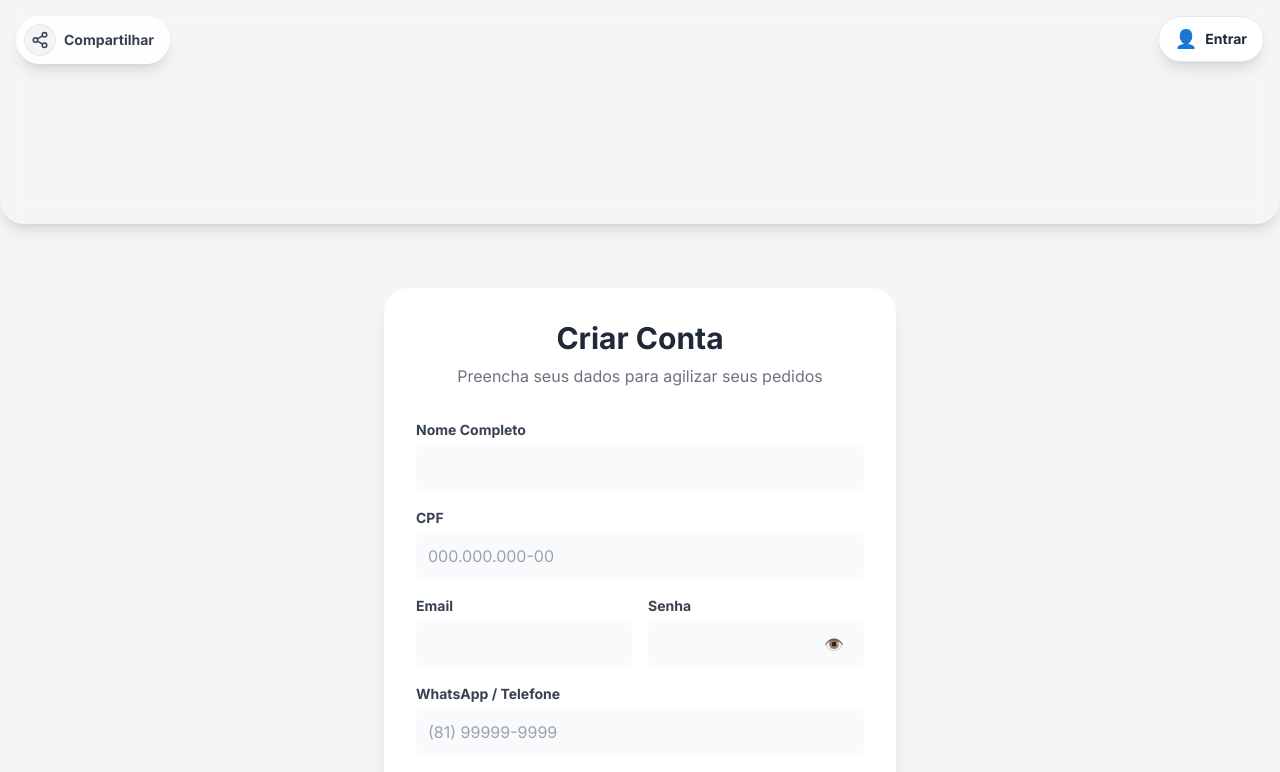
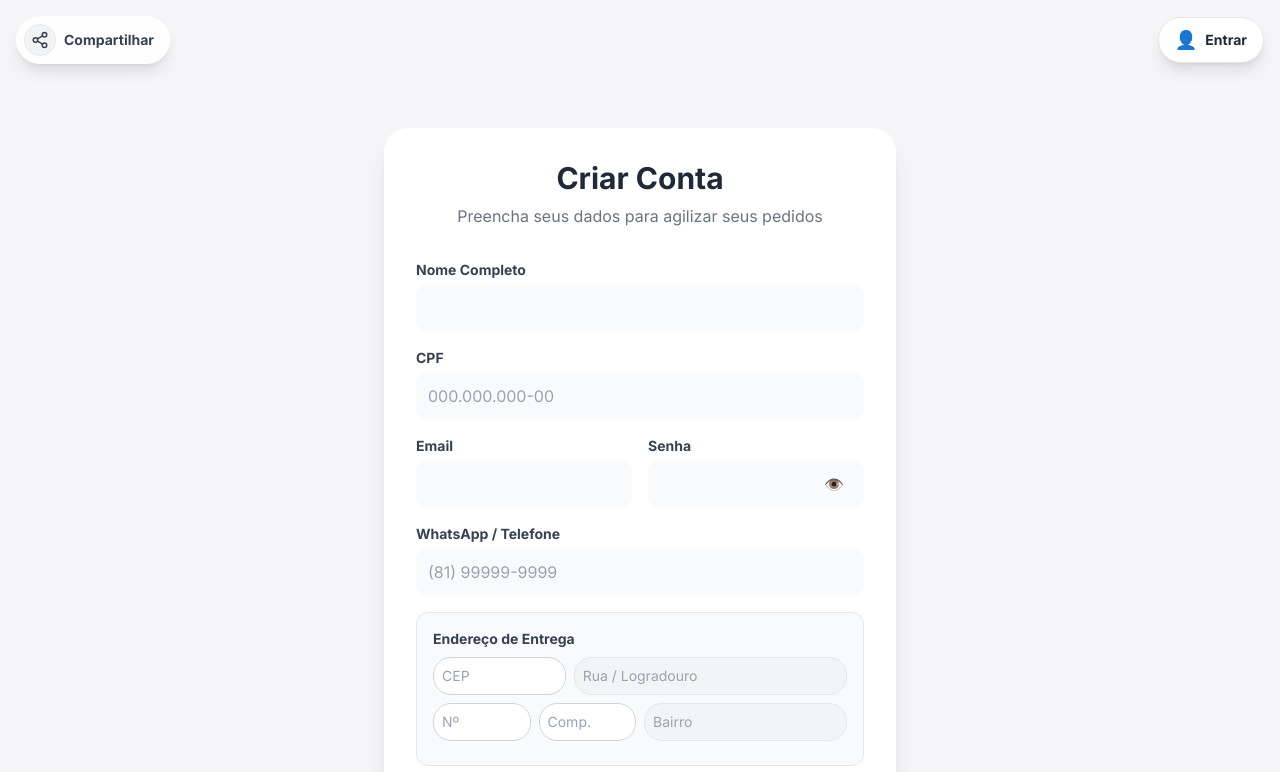
Before and after one commit to Noecramos/Olinshop, a Next.js app: page /signup in a window 1280 px wide. Shown: the top 772 px of the page. Built offline with nearby package versions, Linux system fonts and the light colour scheme; no server answers; the database is empty.

Commit message:
feat(ui): Remove Lojaky banner header and increase shop logo prominence in store pages

```diff
--- a/app/components/StoreHeader.tsx
+++ b/app/components/StoreHeader.tsx
@@ -44,18 +44,10 @@ export default function StoreHeader({ name = "LojaKy", image, banner, rating = "
 
     return (
         <div className="relative mb-8">
-            {/* Marketplace Top Bar - IDENTICAL TO MAIN PAGE */}
-            <div
-                className="relative pt-8 px-6 pb-4 flex justify-center items-center sticky top-0 z-40 bg-opacity-95 backdrop-blur-md transition-all duration-300 shadow-lg rounded-b-3xl bg-center bg-cover bg-no-repeat h-56"
-                style={{
-                    backgroundColor: config.headerBackgroundType === 'image' ? 'transparent' : (config.headerBgColor || 'transparent'),
-                    backgroundImage: config.headerBackgroundType === 'image' ? `url('${config.headerBackgroundImage}')` : 'none',
-                    backgroundSize: 'cover',
-                    backgroundPosition: 'center'
-                }}
-            >
-                {/* Share Button - Absolute Positioned Left */}
-                <div className="absolute top-4 left-4 z-[60]">
+            {/* Top Action Bar */}
+            <div className="w-full flex justify-between items-center px-4 pt-4 z-40 relative">
+                {/* Share Button */}
+                <div className="z-[60]">
                     <button
                         onClick={() => {
                             if (navigator.share) {
@@ -79,8 +71,8 @@ export default function StoreHeader({ name = "LojaKy", image, banner, rating = "
                     </button>
                 </div>
 
-                {/* User Profile / Login Button - Absolute Positioned */}
-                <div className="absolute top-4 right-4 z-[60]">
+                {/* User Profile / Login Button */}
+                <div className="z-[60]">
                     {user ? (
                         <div className="flex items-center gap-2 bg-white p-2 pr-4 rounded-full shadow-lg border border-gray-100 animate-fade-in">
                             <div className="w-8 h-8 bg-gray-100 rounded-full flex items-center justify-center text-lg border border-gray-200">👤</div>
@@ -104,12 +96,12 @@ export default function StoreHeader({ name = "LojaKy", image, banner, rating = "
             {!isSignupPage && (
                 <div className="container relative mt-4 pb-4 px-4 flex flex-col items-center md:items-start md:flex-row gap-6 z-10">
                     {/* Logo */}
-                    <div className="w-32 h-32 md:w-40 md:h-40 rounded-full border-4 border-white shadow-xl overflow-hidden bg-white flex-shrink-0">
+                    <div className="w-40 h-40 md:w-56 md:h-56 rounded-full shadow-xl overflow-hidden bg-white flex-shrink-0 z-20">
                         <Image
                             src={image || "https://rfbwcz2lzvkh4d7s.public.blob.vercel-storage.com/app-logo.png"}
                             alt={name || "Logo"}
-                            width={160}
-                            height={160}
+                            width={224}
+                            height={224}
                             className="w-full h-full object-contain"
                         />
                     </div>
```
